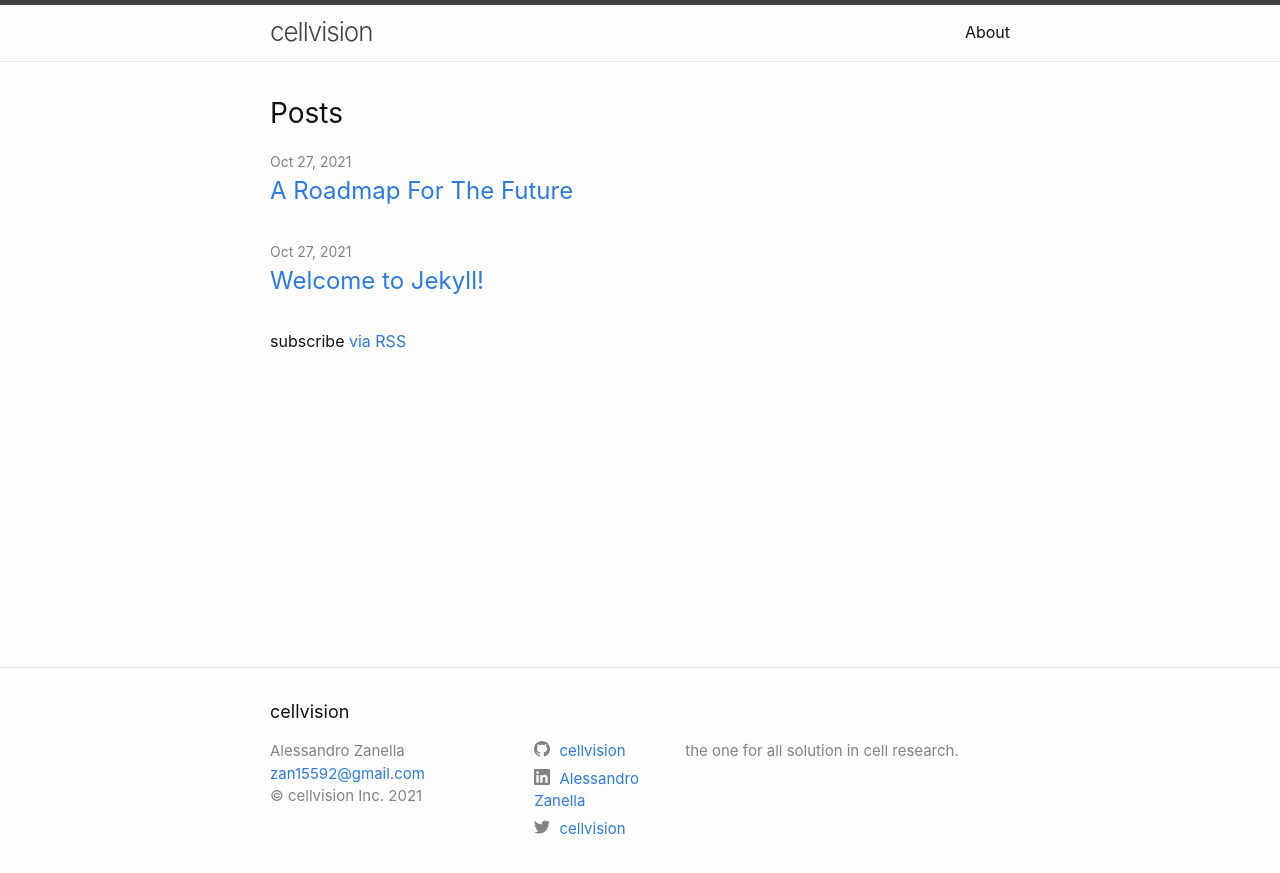
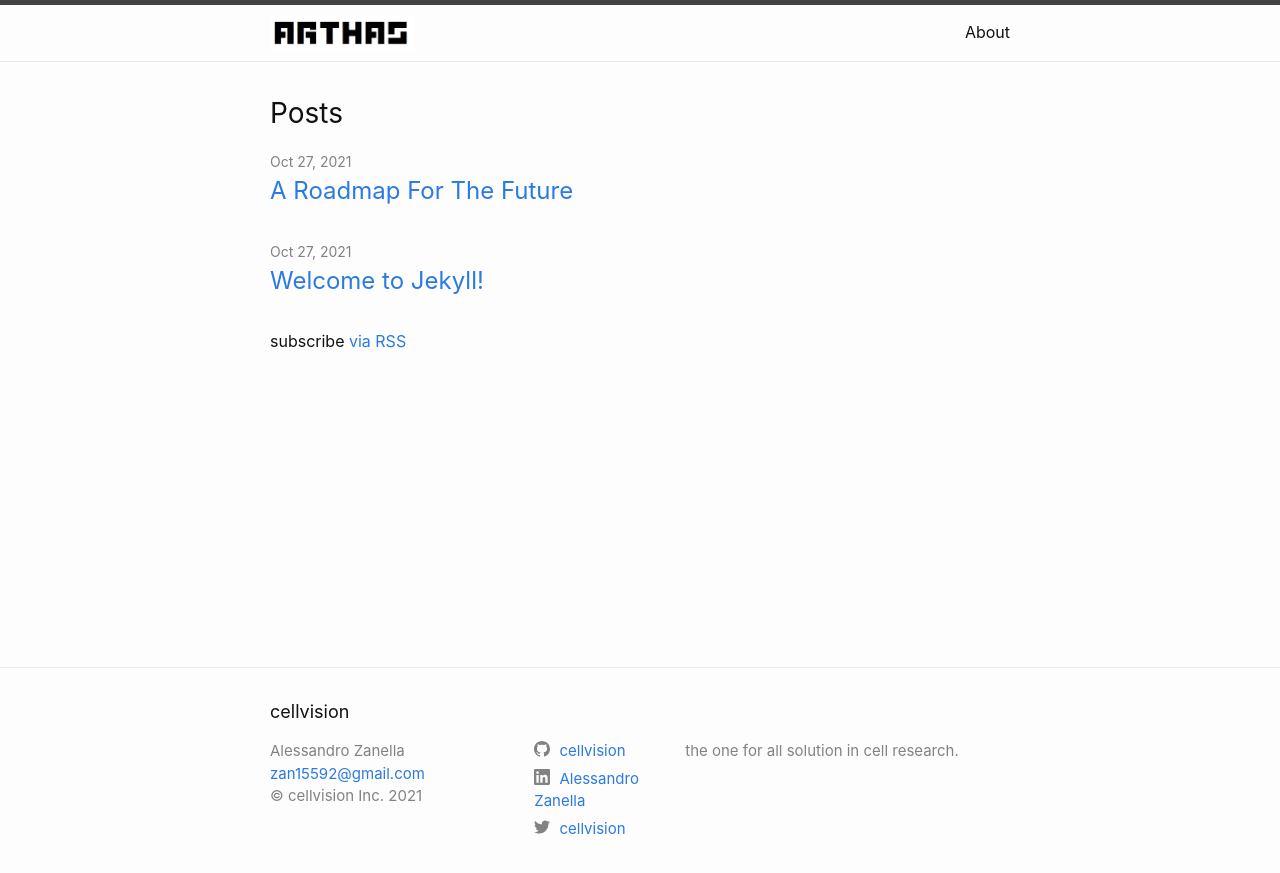
Before and after one commit to arthas-technologies/arthas-technologies.github.io, a Jekyll site: the page built from index.md, in a window 1280 px wide. Shown: the top 873 px of the page. Built offline with Jekyll 4.4.1, drawn with Linux system fonts in a browser that asks for light colours; our own code applies the rules of GitHub Pages for plain Markdown files.

Commit message:
added logo

```diff
--- a/_config.yml
+++ b/_config.yml
@@ -36,7 +36,7 @@ copyright: "cellvision Inc."
 
 #field that represents the path to title-logo
 
-title-logo:
+title-logo: "/images/arthas_jig.png"
 
 # Build settings
 # Removed Minima Theme as it is now a regular theme
--- a/_includes/header.html
+++ b/_includes/header.html
@@ -9,7 +9,7 @@
     -->
     <a class="site-title" rel="author" href="{{ "/" | relative_url }}">
     {%- if site.title-logo -%}
-    <img src="{{site.title-logo | relative_url }}" alt=" {{site.title | escape }}"></img>
+    <img src="{{site.title-logo | relative_url }}" alt=" {{site.title | escape }}" height="35px"></img>
     {%- else -%}
     {{ site.title | escape }}
     {%- endif -%}
```
Also changed, not shown: images/arthas_jig.png (added).
